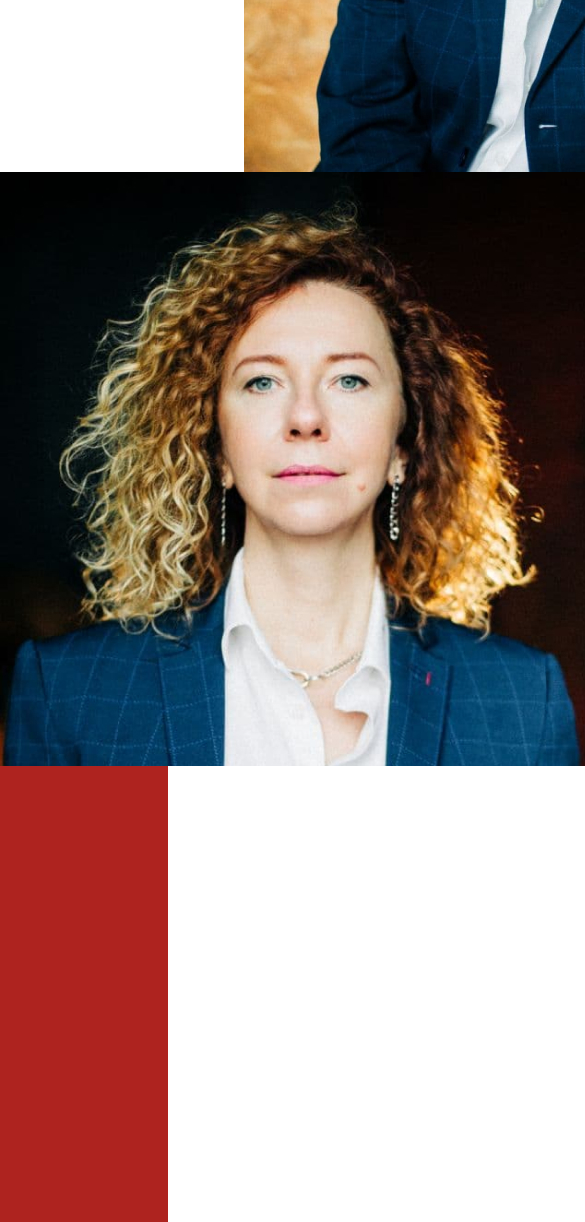
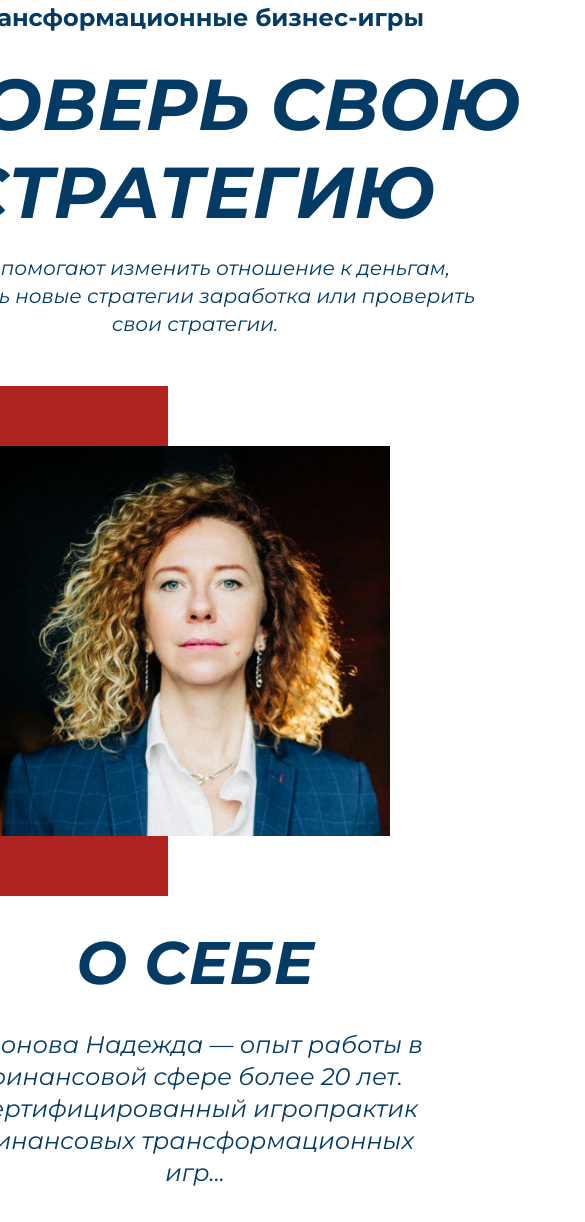
Before and after one commit to LeonovAlexei/1586Leonov, a plain HTML site: page index.html in a window 390 px wide. Shown: the part 609-1831 px from the top of the page, 585 px wide, since content can reach past the window. Drawn offline with Linux system fonts and the light colour scheme.

Commit message:
18140122dz7

```diff
--- a/index.html
+++ b/index.html
@@ -23,10 +23,12 @@
     <h1 class="title">Проверь свою стратегию</h1>
     <p class="top__info_p">Игры помогают изменить отношение к деньгам, отыскать новые стратегии заработка или проверить свои стратегии.</p>
   </div>
-  <img src="./img/top.jpg" alt="top photo">
+  <img class="top__img" src="./img/top.jpg" alt="top photo">
 </div>
 <div class="about center" id="about">
-  <img src="./img/about.jpg" alt="about photo">
+  <div class="about__img">
+    <img src="./img/about.jpg" alt="about photo">
+  </div>
   <div class="about__info">
     <h2 class="heading">О себе</h2>
     <p class="about__info_p">Леонова Надежда — опыт работы
--- a/style.css
+++ b/style.css
@@ -1,18 +1,21 @@
 *{
   margin: 0;
   padding: 0;
+}
+img {
+max-width: 100%;
 }
 body{
   font-family: 'Montserrat', sans-serif;
 }
 .center{
-    padding-left: calc(50% - 608px);
-    padding-right: calc(50% - 608px);
+    padding-left: calc(50% - 640px);
+    padding-right: calc(50% - 640px);
 }
 .header{
   background: rgba(174, 35, 31, 0.8);
   padding-top:  21px;
-  padding-bottom: 20px;
+  padding-bottom: 21px;
   display: flex;
   gap: 62px;
 }
@@ -29,7 +32,7 @@ body{
   padding-bottom: 0px;
   display: flex;
   flex-direction: row;
-  /* flex-wrap: wrap; */
+  flex-wrap: wrap;
   justify-content: center;
   align-items: center;
   gap: 35px;
@@ -74,12 +77,11 @@ body{
   flex-direction: row;
   flex-wrap: wrap;
   align-items: center;
+  padding-top: 250px;
+  padding-bottom: 250px ;
   gap: 118px;
 }
-.about__info{
-  margin-top: 395px;
-  margin-bottom: 468px;
-  }
+
 .heading{
   font-style: italic;
   font-weight: bold;
@@ -148,3 +150,68 @@ body{
   align-items: center;
   gap: 30px;
 }
+@media (max-width: 1024px) {
+/* Стили для планшета */
+.center{
+  padding-left: calc(50% - 368px);
+  padding-right: calc(50% - 368px);
+}
+.header{
+justify-content: center;
+}
+.top{
+  gap: 60px;
+}
+.top__info{
+  align-items: center;
+  order: 2;
+  margin: 0px;
+  padding-bottom: 48px;
+}
+.top__img{
+  order: 1;
+}
+.contacts_content{
+  align-items: center;
+}
+.about{
+background: none;
+display: block;
+padding-top: 0px;
+padding-bottom: 0px;
+}
+.about__info{
+  display: flex;
+  flex-direction: column;
+  align-items: center;
+  padding-top: 30px;
+  padding-bottom: 30px;
+}
+.title, .top__info_p, .about__info_p, .heading{
+  text-align: center;
+}
+
+.about__img{
+  background: linear-gradient(
+    to right, #AE231F calc(85% - 42%) , #FFFFFF calc(85% - 42%));
+    display: flex;
+    flex-wrap: nowrap;
+    justify-content: center;
+    align-items: flex-start;
+    padding-top: 60px;
+    padding-bottom: 60px;
+}
+.games{
+  padding-top: 60px;
+  padding-bottom: 60px;
+}
+.games_content {
+  gap: 70px;
+}
+.contacts {
+  padding-top: 60px;
+  padding-bottom: 60px;
+}
+
+
+}
```
